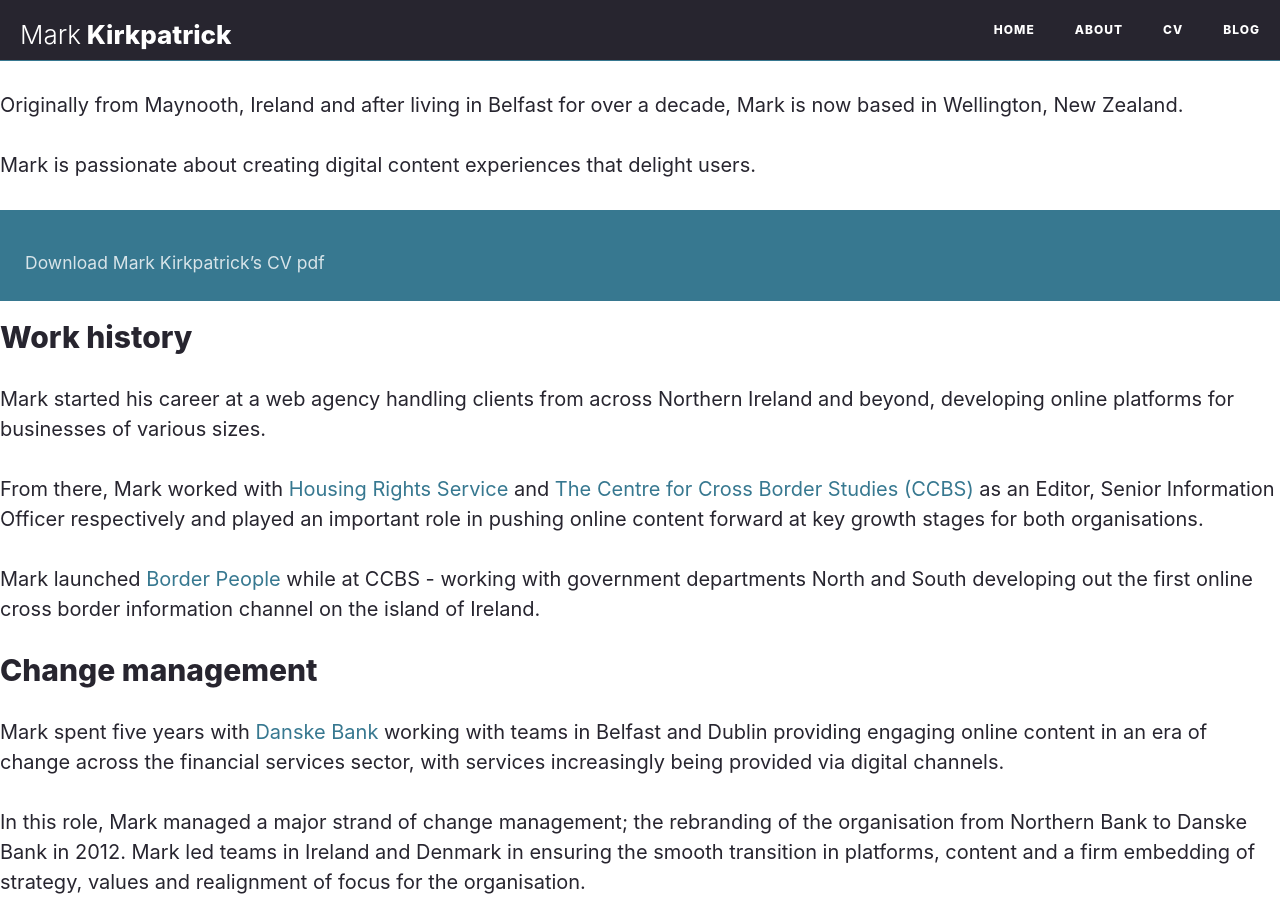
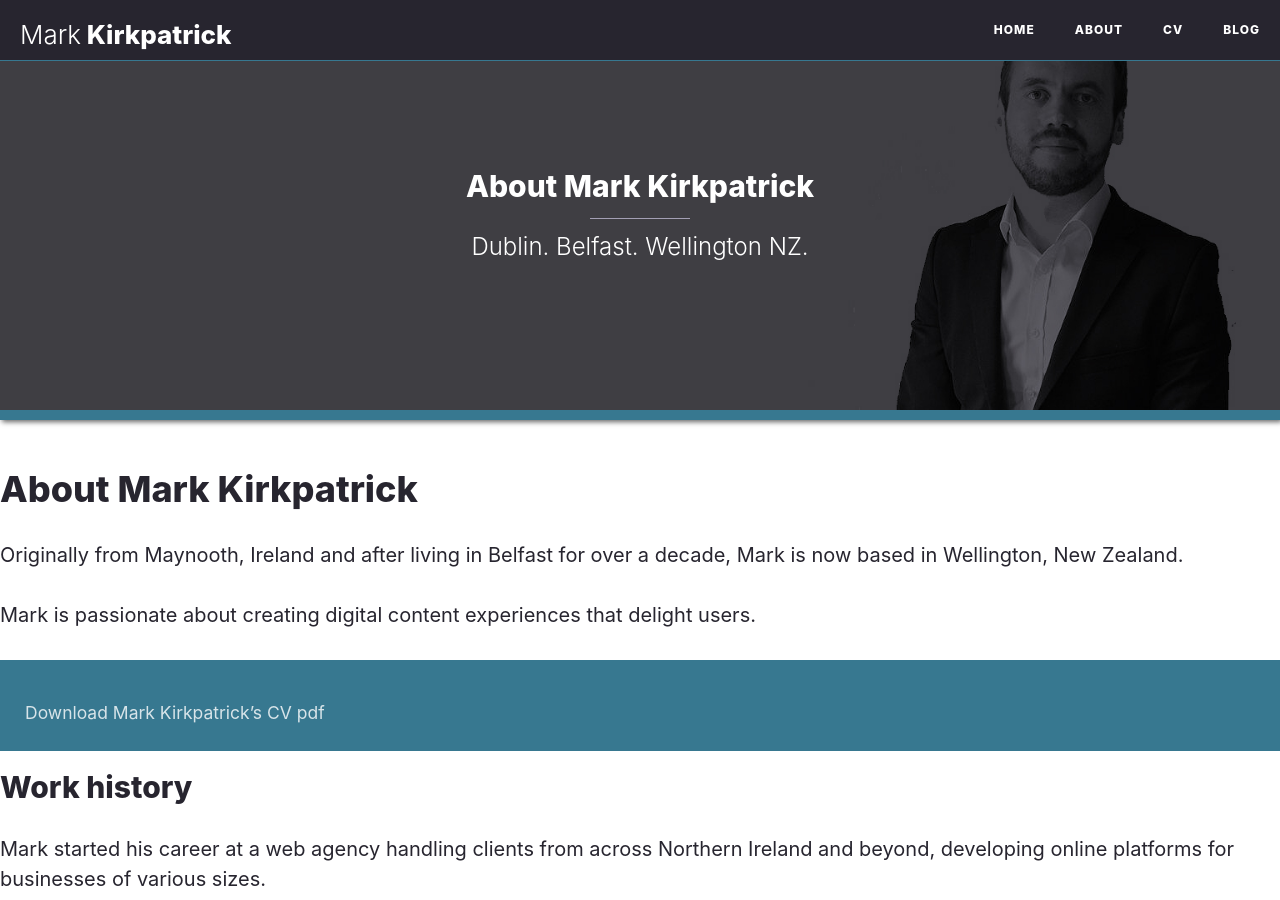
Before and after one commit to mkirkpat/mkirkpat.github.io, a Jekyll site: the page built from about/index.md, in a window 1280 px wide and 900 px high. Built offline with Jekyll 4.4.1, drawn with Linux system fonts in a browser that asks for light colours; nearby versions of some CDN libraries.

Commit message:
Update header.html

```diff
--- a/_includes/header.html
+++ b/_includes/header.html
@@ -66,8 +66,21 @@
         <!-- /.container -->
     </nav>    <!-- Page Header -->
 
-	{% if page.title == "About Mark Kirkpatrick" %}
-	<!-- Insert About page heading block -->
+   {% if page.title == "About Mark Kirkpatrick" %}
+    <!-- Set your background image for this header on the line below. -->
+    <header class="intro-header" style="background-image: url({{ site.baseurl }}/images/{{ page.header-bg-image }})">
+        <div class="container">
+            <div class="row">
+                <div class="col-lg-8 col-lg-offset-2 col-md-10 col-md-offset-1">
+                    <div class="page-heading">
+                        <h2>{{ page.title }}</h2>
+                        <hr class="small">
+                        <span class="subheading">{{ page.subheading }}</span>
+                    </div>
+                </div>
+            </div>
+        </div>
+    </header>
    {% elsif page.title == "Mark Kirkpatrick, Wellington NZ" %}
     <!-- Set your background image for this header on the line below. -->
     <header class="intro-header" style="background-image: url({{ site.baseurl }}/images/{{ page.header-bg-image }})">
```
